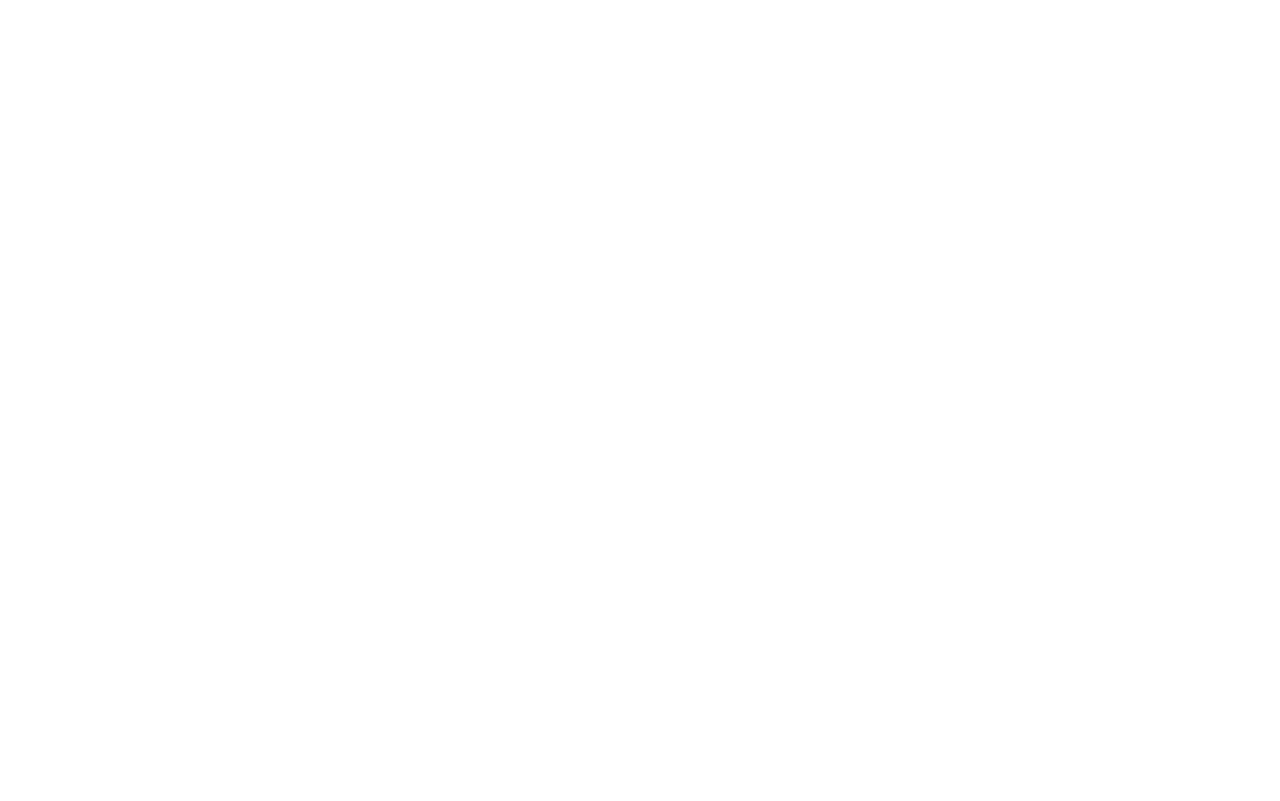
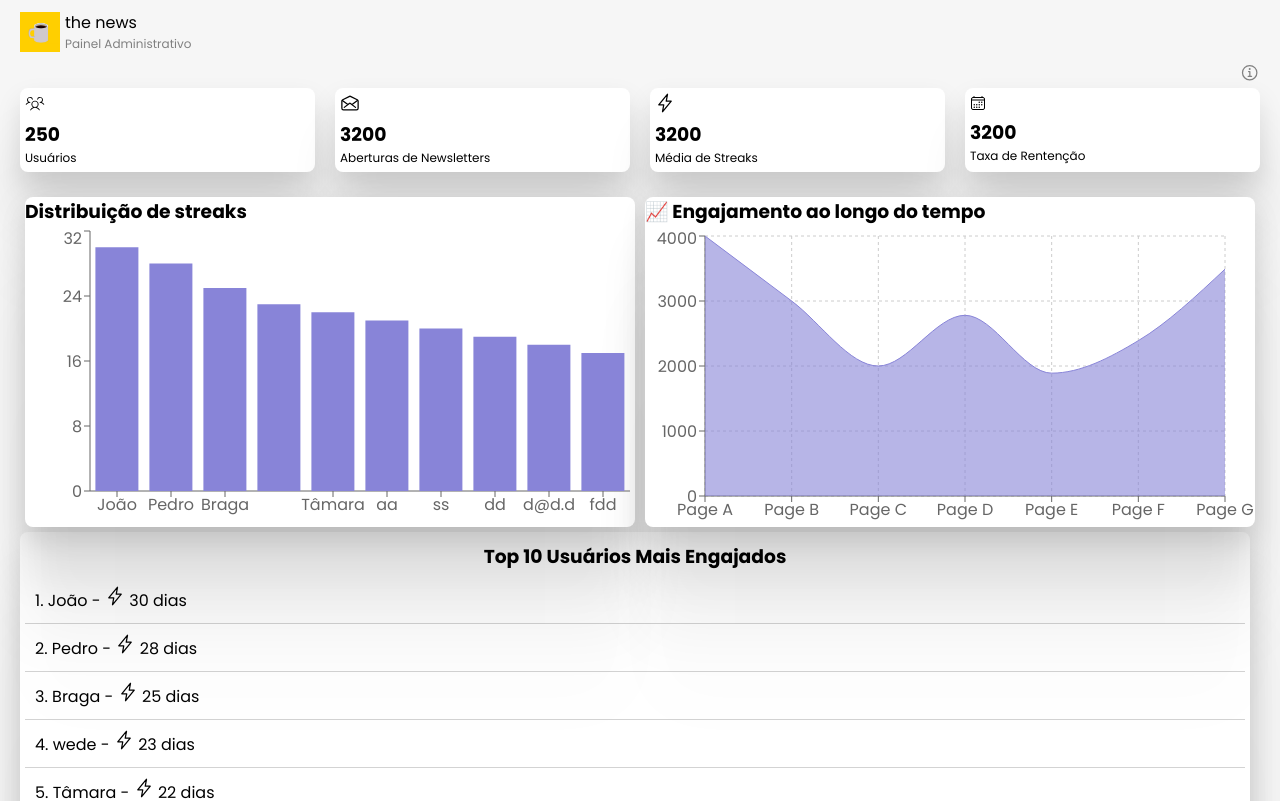
Before and after one commit to jpdicarvalho/CaseTecnico-DevFullStack-TheNews, a React (Vite) app in the folder the-news-frontend/: page /admin/dashboard in a window 1280 px wide. Before the commit this address had no page. Shown: the top 801 px of the page. Built offline with nearby package versions, Linux system fonts and the light colour scheme.

Commit message:
start dashboard

```diff
--- a/the-news-frontend/package.json
+++ b/the-news-frontend/package.json
@@ -14,7 +14,8 @@
     "react": "^19.0.0",
     "react-dom": "^19.0.0",
     "react-icons": "^5.5.0",
-    "react-router-dom": "^7.2.0"
+    "react-router-dom": "^7.2.0",
+    "recharts": "^2.15.1"
   },
   "devDependencies": {
     "@eslint/js": "^9.19.0",
--- a/the-news-frontend/src/App.tsx
+++ b/the-news-frontend/src/App.tsx
@@ -2,6 +2,7 @@
 
 import Login from './Login/Login';
 import Home from './Home/Home';
+import Dashboard from './Dashboard/Dashboard';
 
 import './App.css'
 
@@ -13,7 +14,7 @@
 
           <Route path="/" element={<Login />} />
           <Route path="/Home" element={<Home />} />
-
+          <Route path="/admin/dashboard" element={<Dashboard />} />
       </Routes>
     </Router>
   )
--- /dev/null
+++ b/the-news-frontend/src/Dashboard/Dashboard.css
@@ -0,0 +1,76 @@
+.main__dashboard{
+    background: #f6f6f6;
+    padding: 10px 20px 20px 20px;
+}
+.header__dashboard{
+    display: flex;
+    justify-content: space-between;
+    margin-bottom: 10px;
+}
+.section__logo__header{
+    display: flex;
+    justify-content: center;
+    align-items: center;
+}
+.img__box__dashboard{
+    width: 40px;
+    height: 40px;
+    margin-right: 5px;
+}
+.text__header__dashboard{
+    display: flex;
+    flex-direction: column;
+}
+.information__metrics{
+    display: flex;
+    justify-content: end;
+}
+.icon__IoInformationCircleOutline{
+    font-size: 20px;
+    color: gray;
+    margin-bottom: 5px;
+}
+.section__metrics{
+    display: grid;
+    grid-template-columns: repeat(auto-fit, minmax(250px, 1fr));
+    gap: 20px;
+    margin-bottom: 20px;
+}
+.inner__metrics{
+    padding: 5px;
+    border-radius: 8px;
+    background-color: white;
+    box-shadow: 0px 187px 75px rgba(0, 0, 0, 0.01), 0px 105px 63px rgba(0, 0, 0, 0.05), 0px 47px 47px rgba(0, 0, 0, 0.09), 0px 12px 26px rgba(0, 0, 0, 0.1), 0px 0px 0px rgba(0, 0, 0, 0.1);
+}
+.icon__metrics{
+    font-size: 20px;
+}
+.span__metrics{
+    font-size: 12px;
+}
+.section__grafics__and__ranking{
+    display: grid;
+    grid-template-columns: repeat(auto-fit, minmax(380px, 1fr));
+    gap: 10px;
+    padding: 5px;
+}
+.box__grafics{
+    background-color: white;
+    margin-right: 10px;
+    box-shadow: 0px 187px 75px rgba(0, 0, 0, 0.01), 0px 105px 63px rgba(0, 0, 0, 0.05), 0px 47px 47px rgba(0, 0, 0, 0.09), 0px 12px 26px rgba(0, 0, 0, 0.1), 0px 0px 0px rgba(0, 0, 0, 0.1);
+    border-radius: 8px;
+    width: 100%;
+    height: 330px;
+}
+.box__ranking{
+    background-color: white;
+    margin-right: 10px;
+    box-shadow: 0px 187px 75px rgba(0, 0, 0, 0.01), 0px 105px 63px rgba(0, 0, 0, 0.05), 0px 47px 47px rgba(0, 0, 0, 0.09), 0px 12px 26px rgba(0, 0, 0, 0.1), 0px 0px 0px rgba(0, 0, 0, 0.1);
+    border-radius: 8px;
+    padding: 5px;
+}
+.inner__user{
+    padding: 10px;
+    border: none;
+    border-bottom: 1px solid rgba(128, 128, 128, 0.346);
+}
--- /dev/null
+++ b/the-news-frontend/src/Dashboard/Dashboard.tsx
@@ -0,0 +1,192 @@
+import { useState, useEffect } from 'react';
+//import axios from "axios";
+import {  AreaChart, Area, CartesianGrid, BarChart, Bar, XAxis, YAxis, Tooltip, ResponsiveContainer } from "recharts";
+
+import { PiUsersThreeLight } from "react-icons/pi";
+import { IoMailOpenOutline } from "react-icons/io5";
+import { IoFlashOutline } from "react-icons/io5";
+import { IoCalendarOutline } from "react-icons/io5";
+import { IoInformationCircleOutline } from "react-icons/io5";
+
+import LogoTheNews from '../image.png';
+
+import './Dashboard.css'
+const mockDashboardData = {
+    totalUsers: 250, // Total de usuários cadastrados
+    totalNewslettersOpened: 3200, // Total de newsletters abertas
+    ranking: [
+      { email: "João", streak: 30 },
+      { email: "Pedro", streak: 28 },
+      { email: "Braga", streak: 25 },
+      { email: "wede", streak: 23 },
+      { email: "Tâmara", streak: 22 },
+      { email: "aa", streak: 21 },
+      { email: "ss", streak: 20 },
+      { email: "dd", streak: 19 },
+      { email: "d@d.d", streak: 18 },
+      { email: "fdd", streak: 17 },
+    ],
+  };
+
+  const data2 = [
+    {
+      name: 'Page A',
+      uv: 4000,
+      pv: 2400,
+      amt: 2400,
+    },
+    {
+      name: 'Page B',
+      uv: 3000,
+      pv: 1398,
+      amt: 2210,
+    },
+    {
+      name: 'Page C',
+      uv: 2000,
+      pv: 9800,
+      amt: 2290,
+    },
+    {
+      name: 'Page D',
+      uv: 2780,
+      pv: 3908,
+      amt: 2000,
+    },
+    {
+      name: 'Page E',
+      uv: 1890,
+      pv: 4800,
+      amt: 2181,
+    },
+    {
+      name: 'Page F',
+      uv: 2390,
+      pv: 3800,
+      amt: 2500,
+    },
+    {
+      name: 'Page G',
+      uv: 3490,
+      pv: 4300,
+      amt: 2100,
+    },
+  ];
+
+  const Dashboard = () => {
+    const [data, setData] = useState<any>(null);
+    const [loading, setLoading] = useState(true);
+    //const [error, setError] = useState("");
+
+    useEffect(() => {
+      // Simulando tempo de resposta da API
+      setTimeout(() => {
+        setData(mockDashboardData);
+        setLoading(false);
+      }, 1000); // Simula um delay de 1 segundo
+    }, []);
+
+    if (loading) return <p>Carregando...</p>;
+    //if (error) return <p style={{ color: "red" }}>{error}</p>;
+
+    return (
+        <div className='main__dashboard'>
+            <div className='header__dashboard'>
+                <div className='section__logo__header'>
+                    <div className='img__box__dashboard'>
+                        <img className='img__logo' src={LogoTheNews} alt="" />
+                    </div>
+                    <div className='text__header__das'>
+                        <p style={{ fontSize: "16px" }}>the news</p>
+                        <p style={{ fontSize: "12px", color: 'gray' }}>Painel Administrativo</p>
+                    </div>
+
+                </div>
+                </div>
+
+            {/* Seção de Métricas */}
+            <div className='information__metrics'>
+                <IoInformationCircleOutline className='icon__IoInformationCircleOutline'/>
+            </div>
+
+            <div className='section__metrics'>
+                <div className='inner__metrics'>
+                    <PiUsersThreeLight className='icon__metrics'/>
+
+                    <h3>{data.totalUsers}</h3>
+                    <p className='span__metrics'>Usuários</p>
+                </div>
+                <div className='inner__metrics'>
+                        <IoMailOpenOutline className='icon__metrics'/>
+                        <h3>{data.totalNewslettersOpened}</h3>
+                        <p className='span__metrics'>Aberturas de Newsletters</p>
+
+                </div>
+                <div className='inner__metrics'>
+                    <IoFlashOutline className='icon__metrics'/>
+                    <h3>{data.totalNewslettersOpened}</h3>
+                    <p className='span__metrics'>Média de Streaks</p>
+                </div>
+                <div className='inner__metrics'>
+                    <IoCalendarOutline />
+                    <h3>{data.totalNewslettersOpened}</h3>
+                    <p className='span__metrics'>Taxa de Rentenção</p>
+                </div>
+
+            </div>
+
+            <div className='section__grafics__and__ranking'>
+                {/* Gráfico de Engajamento */}
+                <div className='box__grafics'>
+                    <h3>Distribuição de streaks</h3>
+                    <ResponsiveContainer width="100%" height={300}>
+                        <BarChart data={data.ranking}>
+                            <XAxis dataKey="email" />
+                            <YAxis />
+                            <Tooltip />
+                            <Bar dataKey="streak" fill="#8884d8" />
+                        </BarChart>
+                    </ResponsiveContainer>
+                </div>
+                <div className='box__grafics'>
+                    <h3>📈 Engajamento ao longo do tempo</h3>
+                    <ResponsiveContainer width="100%" height={300}>
+                        <AreaChart
+                            width={500}
+                            height={400}
+                            data={data2}
+                            margin={{
+                                top: 10,
+                                right: 30,
+                                left: 0,
+                                bottom: 0,
+                            }}
+                            >
+                            <CartesianGrid strokeDasharray="3 3" />
+                            <XAxis dataKey="name" />
+                            <YAxis />
+                            <Tooltip />
+                            <Area type="monotone" dataKey="uv" stroke="#8884d8" fill="#8884d8" />
+                        </AreaChart>
+                    </ResponsiveContainer>
+                </div>
+            </div>
+            {/* Ranking dos Usuários */}
+            <div className='box__ranking'>
+                    <h3 style={{textAlign: "center", margin: "5px"}}>
+                        Top 10 Usuários Mais Engajados
+                    </h3>
+                    <ul>
+                    {data.ranking.map((user: any, index: number) => (
+                        <div key={index} className='inner__user'>
+                            {index + 1}. {user.email} - <IoFlashOutline className='icon__metrics'/> {user.streak} dias
+                        </div>
+                    ))}
+                    </ul>
+                </div>
+        </div>
+
+    );
+  };
+
+  export default Dashboard;
```
Also changed, not shown: the-news-frontend/src/App.css (line endings or trailing spaces), 1 other file (tests, documents, lock files or other folders).
